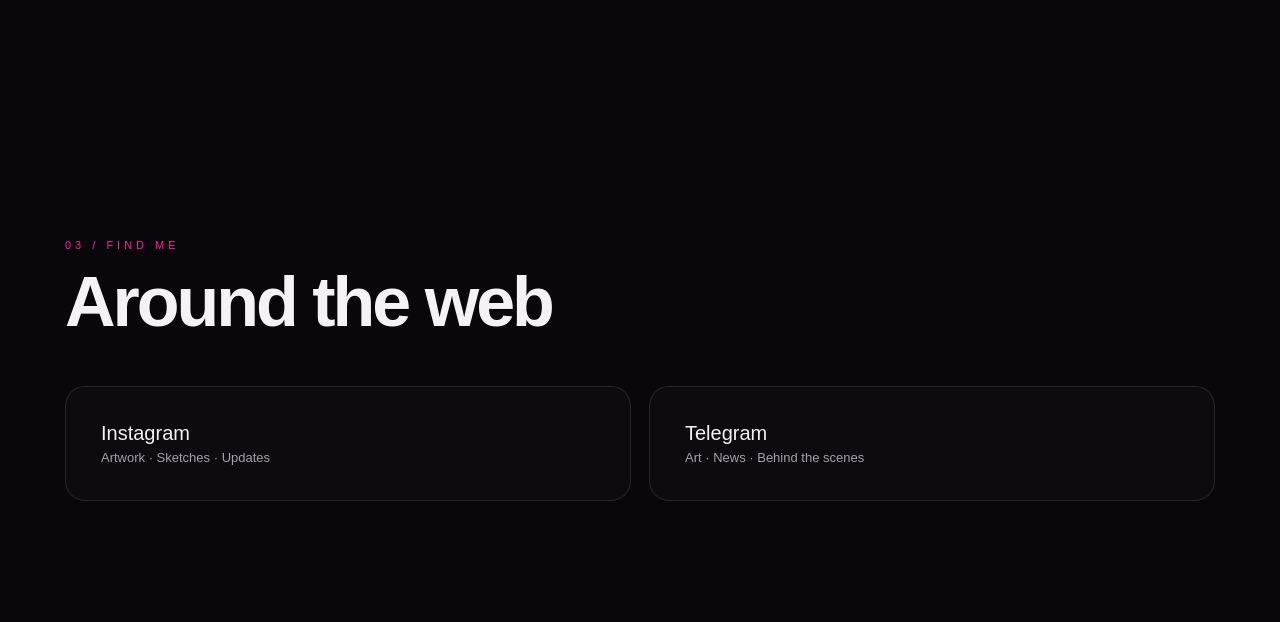
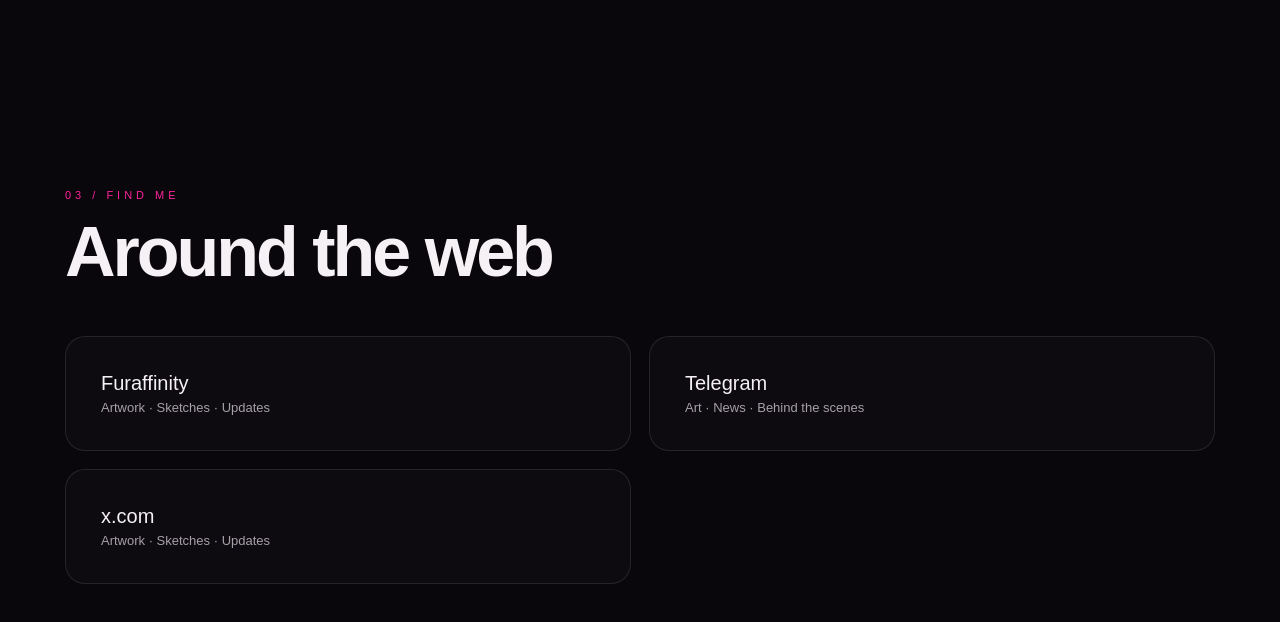
Before and after one commit to alevisscore/aleviss, a plain HTML site: page index.html in a window 1280 px wide. Shown: the part 2412-3034 px from the top of the page. Drawn offline with Linux system fonts and the light colour scheme.

Commit message:
Update index.html

```diff
--- a/index.html
+++ b/index.html
@@ -2010,7 +2010,7 @@ footer {
              PORTFOLIO
         =================================== -->
 
-       <section id="portfolio">
+      <section id="portfolio">
 
             <div class="label">
                 02 / Portfolio
@@ -2019,10 +2019,7 @@ footer {
             <h2 class="section-title">
                 Selected works
             </h2>
-
-
-            <div class="portfolio-grid">
-
+    </div>
 
     <div class="portfolio-grid">
 
@@ -2091,13 +2088,13 @@ footer {
 
 
                 <a
-                    href="#"
+                    href="https://www.furaffinity.net/user/aleviss"
                     class="social"
                     target="_blank"
                 >
 
                     <div class="social-name">
-                        Instagram
+                        Furaffinity
                     </div>
 
                     <div class="social-description">
@@ -2108,7 +2105,7 @@ footer {
 
 
                 <a
-                    href="#"
+                    href="https://t.me/aleviss_xx"
                     class="social"
                     target="_blank"
                 >
@@ -2122,6 +2119,23 @@ footer {
                     </div>
 
                 </a>
+
+                 <a
+                    href="https://x.com/aleviss_"
+                    class="social"
+                    target="_blank"
+                >
+
+                    <div class="social-name">
+                        x.com
+                    </div>
+
+                    <div class="social-description">
+                        Artwork · Sketches · Updates
+                    </div>
+
+                </a>
+
 
             </div>
 
```
